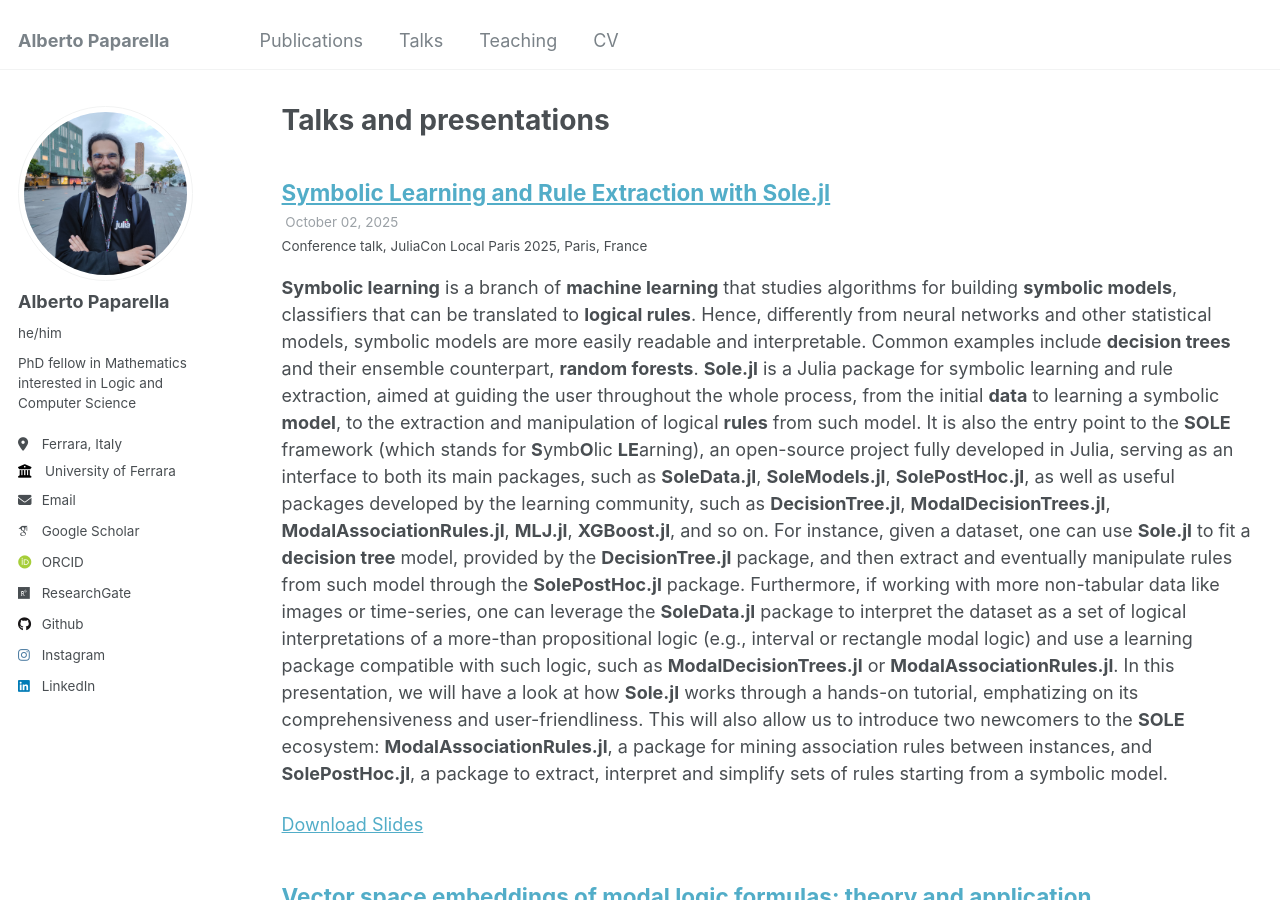
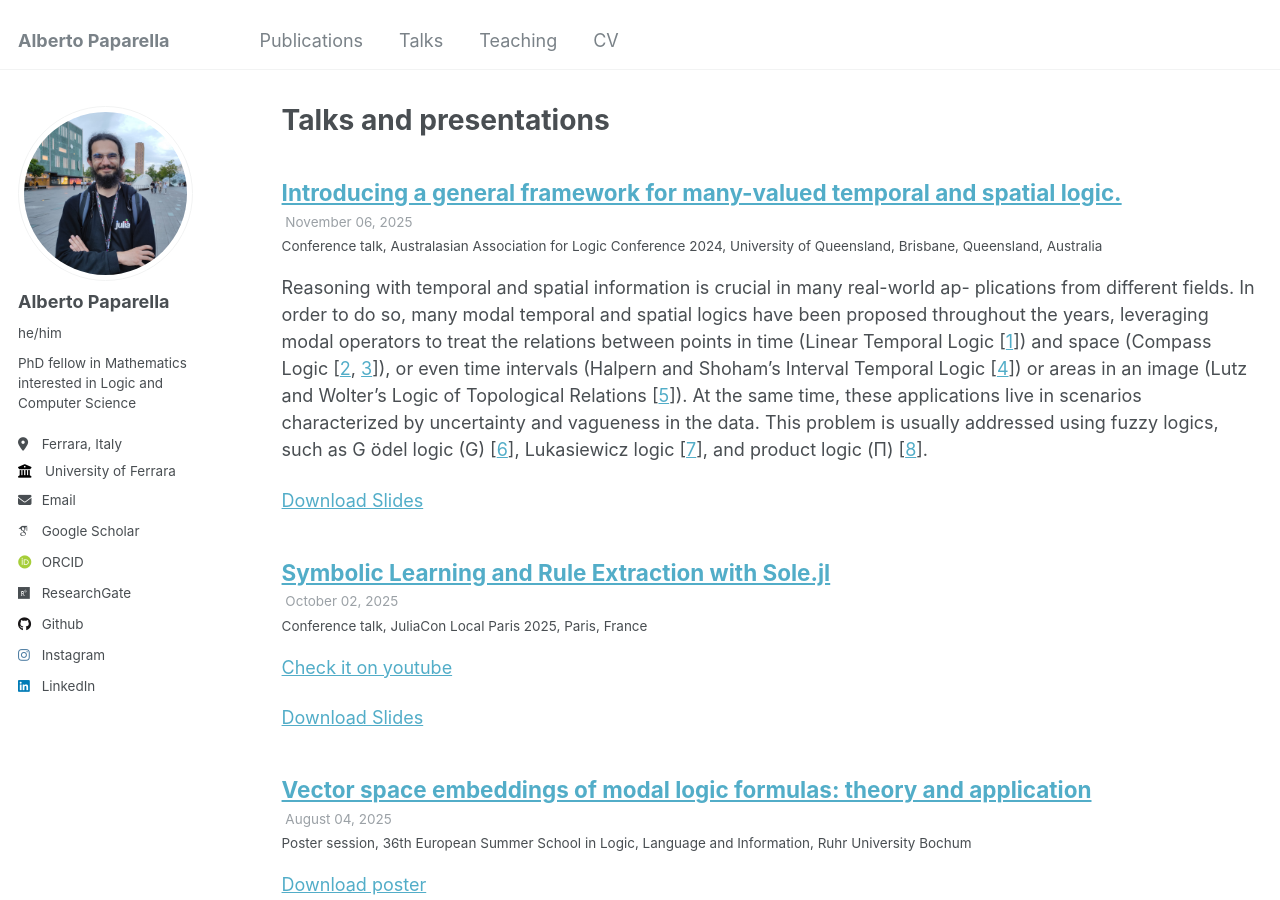
Before and after one commit to alberto-paparella/alberto-paparella.github.io, a Jekyll site: the page built from _pages/talks.html, in a window 1280 px wide and 900 px high. Built offline with Jekyll 4.4.1, drawn with Linux system fonts in a browser that asks for light colours; some web fonts are replaced; some of the changed lines change nothing that is shown.

Commit message:
Added video juliacon25, added aal25

```diff
--- a/_talks/2025-10-02-symbolic-learning-and-rule-extraction-with-sole.md
+++ b/_talks/2025-10-02-symbolic-learning-and-rule-extraction-with-sole.md
@@ -9,6 +9,8 @@
 slidesurl: http://alberto-paparella.github.io/files/JuliaConLocal25_presentation.pdf
 ---
 
+[Check it on youtube](https://www.youtube.com/watch?v=JVHeIdVPK8Y)
+
 **Symbolic learning** is a branch of **machine learning** that studies algorithms for building **symbolic models**, classifiers that can be translated to **logical rules**. Hence, differently from neural networks and other statistical models, symbolic models are more easily readable and interpretable. Common examples include **decision trees** and their ensemble counterpart, **random forests**.
 **Sole.jl** is a Julia package for symbolic learning and rule extraction, aimed at guiding the user throughout the whole process, from the initial **data** to learning a symbolic **model**, to the extraction and manipulation of logical **rules** from such model.
 It is also the entry point to the **SOLE** framework (which stands for **S**ymb**O**lic **LE**arning), an open-source project fully developed in Julia, serving as an interface to both its main packages, such as **SoleData.jl**, **SoleModels.jl**, **SolePostHoc.jl**, as well as useful packages developed by the learning community, such as **DecisionTree.jl**, **ModalDecisionTrees.jl**, **ModalAssociationRules.jl**, **MLJ.jl**, **XGBoost.jl**, and so on.
--- /dev/null
+++ b/_talks/2025-11-06-introducing-a-general-framework-for-many-valued-temporal-and-spatial-logic.md
@@ -0,0 +1,166 @@
+---
+title: "Introducing a general framework for many-valued temporal and spatial logic."
+collection: talks
+type: "Conference talk"
+permalink: /talks/2025-11-06-reasoning-with-many-valued-interval-temporal-logic
+venue: "Australasian Association for Logic Conference 2024"
+date: 2025-11-06
+location: "University of Queensland, Brisbane, Queensland, Australia"
+slidesurl: 'http://alberto-paparella.github.io/files/AAL25_presentation.pdf'
+---
+Reasoning with temporal and spatial information is crucial in many real-world ap-
+plications from different fields. In order to do so, many modal temporal and spatial
+logics have been proposed throughout the years, leveraging modal operators to treat
+the relations between points in time (Linear Temporal Logic [[1](#1)]) and space (Compass
+Logic [[2](#2), [3](#3)]), or even time intervals (Halpern and Shoham’s Interval Temporal Logic [[4](#4)])
+or areas in an image (Lutz and Wolter’s Logic of Topological Relations [[5](#5)]).
+At the same time, these applications live in scenarios characterized by uncertainty
+and vagueness in the data. This problem is usually addressed using fuzzy logics, such
+as G ̈odel logic (G) [[6](#6)], Lukasiewicz logic [[7](#7)], and product logic (Π) [[8](#8)].
+
+In terms of temporal logic, only a few attempts have been made to study point-
+based temporal languages in the fuzzy case, with early contributions [[9](#9), [10](#10), [11](#11)] that
+limited to the fuzzification of the propositional side of formulas, while [[12](#12)] provides a
+generalization of Linear Temporal Logic allowing to express uncertainty in both atomic
+propositions and temporal relations. In the case of interval temporal logic, [[13](#13), [14](#14), [15](#15)]
+introduced and studied a many-valued extension of Halpern and Shoham’s Interval
+Temporal Logic over a Heyting algebra [[16](#16)], based on a work by Fitting [[17](#17)]. On the
+other hand, there seem to be no attempts for a many-valued version of spatial logics.
+We aim to introduce a possible many-valued extension for well-known temporal and
+spatial logics based on the family of finite FLew-algebras [[18](#18)], allowing for a unified
+treatment of both fuzzy logics and Heyting algebras, leveraging the notion of a many-
+valued linear order and allowing for the definition of a many-valued semantics of modal
+frames. This framework is also implemented as part of an open-source framework for
+representing, reasoning, and learning from structured and unstructured data, namely
+Sole.jl [[19](#19)], serving as the foundation for reasoning and learning tools leveraging many-
+valued temporal and spatial logics.
+
+## References
+<a id="1">[1]</a>
+A. Pnueli.
+The temporal logic of programs.
+18th Annual Symposium on Foundations of Computer Science.
+1977.
+
+<a id="2">[2]</a>
+P. Blackburn and M. de Rijke and Y. Venema.
+Modal Logic.
+Journal of Logic and Computation.
+Cambridge University Press.
+2001.
+
+
+<a id="3">[3]</a>
+M. Marx and M. Reynolds.
+Undecidability of Compass Logic.
+Journal of Logic and Computation.
+Oxford University Press.
+1999.
+
+<a id="4">[4]</a>
+J. Y. Halpern and Y. Shoham.
+A Propositional Modal Logic of Time Intervals.
+Journal of the ACM.
+vol. 38 (1991), no. 4, pp. 935-962.
+
+<a id="5">[5]</a>
+C. Lutz and F. Wolter.
+Modal Logics of Topological Relations.
+Logical Methods in Computer Science.
+2006.
+
+<a id="6">[6]</a>
+M. Baaz and N. Preining and R. Zach.
+First-order Gödel logics.
+Annals of Pure and Applied Logic.
+vol. 147 (2007), pp. 23-47.
+
+<a id="7">[7]</a>
+A. Rose.
+Formalisations of further ℵ0-valued Łukasiewicz propositional calculi.
+Journal of Symbolic Logic.
+vol. 43 (1978), no. 2, pp. 207-210.
+
+<a id="8">[8]</a>
+P. Hájek.
+The Metamathematics of Fuzzy Logic.
+Kluwer.
+1998.
+
+<a id="9">[9]</a>
+S. Dutta.
+An event based fuzzy temporal logic.
+Proc. of the 18th International Symposium on Multiple-Valued Logic.
+1988.
+pp. 64-71.
+
+<a id="10">[10]</a>
+K. B. Lamine and F. Kabanza.
+Using fuzzy temporal logic for monitoring behavior-based mobile robots.
+Proc. of the IASTED International Conference, Robotics and Applications.
+2000.
+pp. 116-121.
+
+<a id="11">[11]</a>
+H. Thiele and S. Kalenka.
+On fuzzy temporal logic.
+Proc. of the 2nd International Conference on Fuzzy Systems.
+IEEE.
+1993.
+pp. 1027–-1032.
+
+<a id="12">[12]</a>
+A. Frigeri and L. Pasquale and P. Spoletini.
+Fuzzy Time in Linear Temporal Logic.
+ACM Transactions on Computational Logic.
+vol. 15 (2014), no. X, pp. 1-22.
+
+<a id="13">[13]</a>
+W. Conradie and D. Della Monica and E. Muñoz-Velasco and G. Sciavicco.
+An Approach to Fuzzy Modal Logic of Time Intervals.
+Proc. of the 24th European Conference on Artificial Intelligence (ECAI).
+vol. 325.
+IOS Press.
+2020.
+pp. 696-703.
+
+<a id="14">[14]</a>
+W. Conradie and D. Della Monica and E. Muñoz-Velasco and G. Sciavicco and I. E. Stan.
+Fuzzy Halpern and Shoham's interval temporal logics.
+Fuzzy Sets and Systems.
+vol. 456 (2023), pp. 107-124.
+
+<a id="15">[15]</a>
+W. Conradie and R. Monego and E. Muñoz-Velasco and G. Sciavicco and I. E. Stan.
+A Sound and Complete Tableau System for Fuzzy Halpern and Shoham's Interval Temporal Logic.
+Proc. of the 30th International Symposium on Temporal Representation and Reasoning (TIME).
+vol. 278.
+Schloss Dagstuhl.
+2023.
+pp. 9:1-9:14.
+
+<a id="16">[16]</a>
+L. Esakia and G. Bezhanishvili and W. H. Holliday and A. Evseev.
+Heyting Algebras: Duality Theory.
+Springer.
+2019.
+
+<a id="17">[17]</a>
+M. Fitting.
+Many-valued modal logics.
+Fundamenta Informaticae.
+vol. 15 (1991), no. 3-4, pp. 235-254.
+
+<a id="18">[18]</a>
+P. Cintula and P. Hájek and C. Noguera.
+Handbook of Mathematical Fuzzy Logic.
+Studies in Logic. Mathematical Logic and Foundation.
+College publications.
+2011.
+
+<a id="19">[19]</a>
+F. Manzella and G. Pagliarini and A. Paparella and G. Sciavicco and I. E. Stan.
+Sole.jl – Symbolic Learning in Julia.
+GitHub repository.
+URL Address: https://github.com/aclai-lab/Sole.jl.
+2025.
```
Also changed, not shown: 1 other file.
